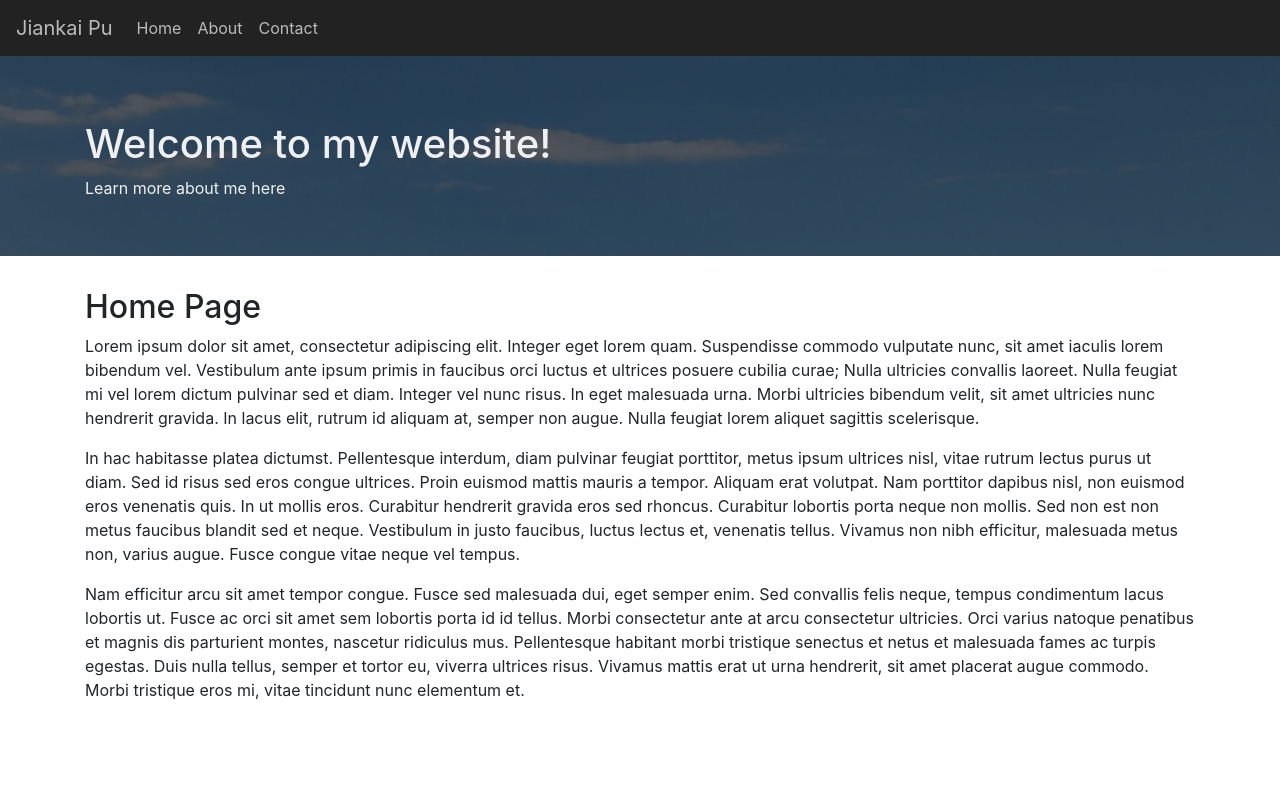
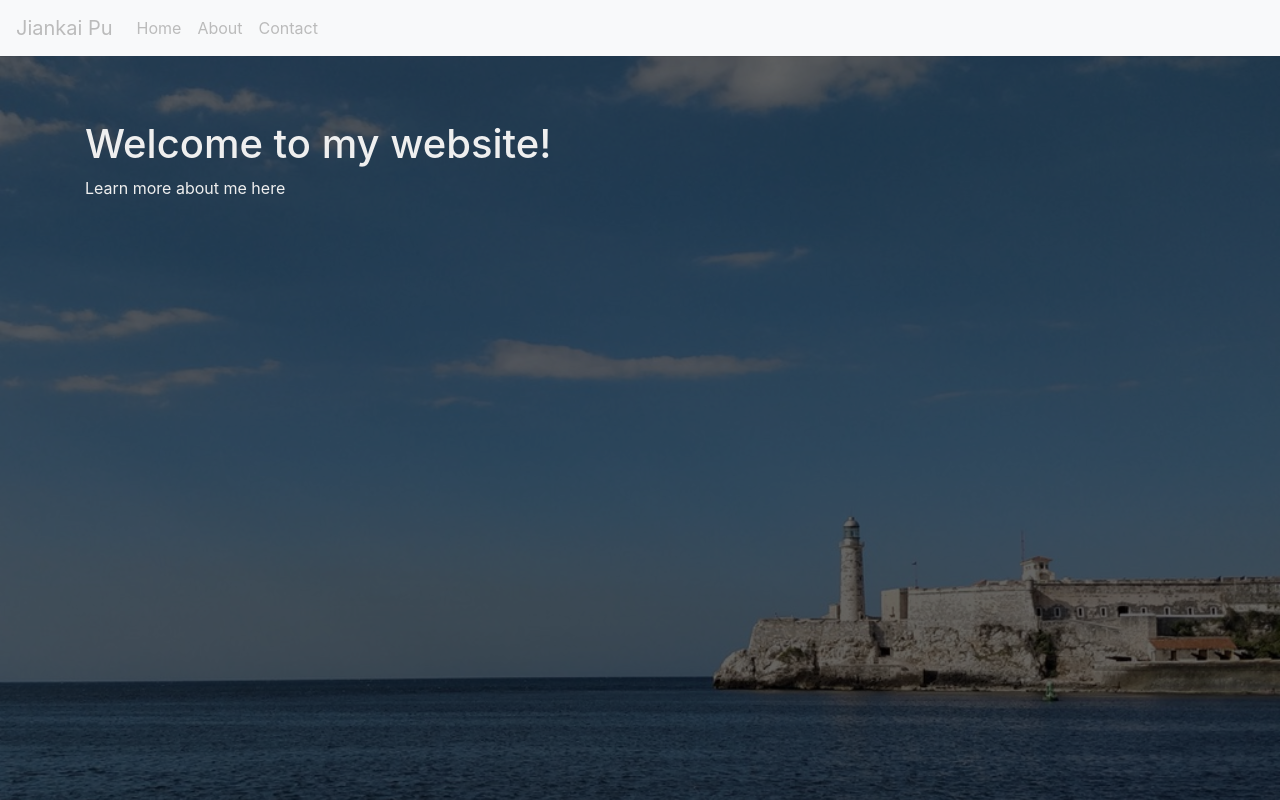
Before and after one commit to kevinpjk/website, a React (Create React App) app: page / in a window 1280 px wide. Shown: the top 800 px of the page. Built offline with nearby package versions, Linux system fonts and the light colour scheme.

Commit message:
Modified Style

```diff
--- a/src/components/Jumbotron.js
+++ b/src/components/Jumbotron.js
@@ -8,7 +8,7 @@ const Styles = styled.div`
         background: url(${img}) no-repeat fixed bottom;
         background-size: cover;
         color: #efefef;
-        height: 200px;
+        height: 2000px;
         position: relative;
         z-index: -3;
     }
--- a/src/components/Layout.js
+++ b/src/components/Layout.js
@@ -2,7 +2,7 @@ import React from 'react';
 import { Container } from 'react-bootstrap';
 
 export const Layout = (props) => (
-    <Container>
+    <Container fluid>
         {props.children}
     </Container>
 )
--- a/src/components/NavBar.js
+++ b/src/components/NavBar.js
@@ -18,7 +18,7 @@ const Styles = styled.div `
 
 export const NavBar = () => (
     <Styles>
-        <Navbar expand="lg">
+        <Navbar bg="light" variant="light" expand="lg">
             <Navbar.Brand href="/website/#">Jiankai Pu</Navbar.Brand>
             <Navbar.Toggle aria-controls="basic-navbar-nav" />
             <Navbar.Collapse id="basic-navbar-nav">
```
